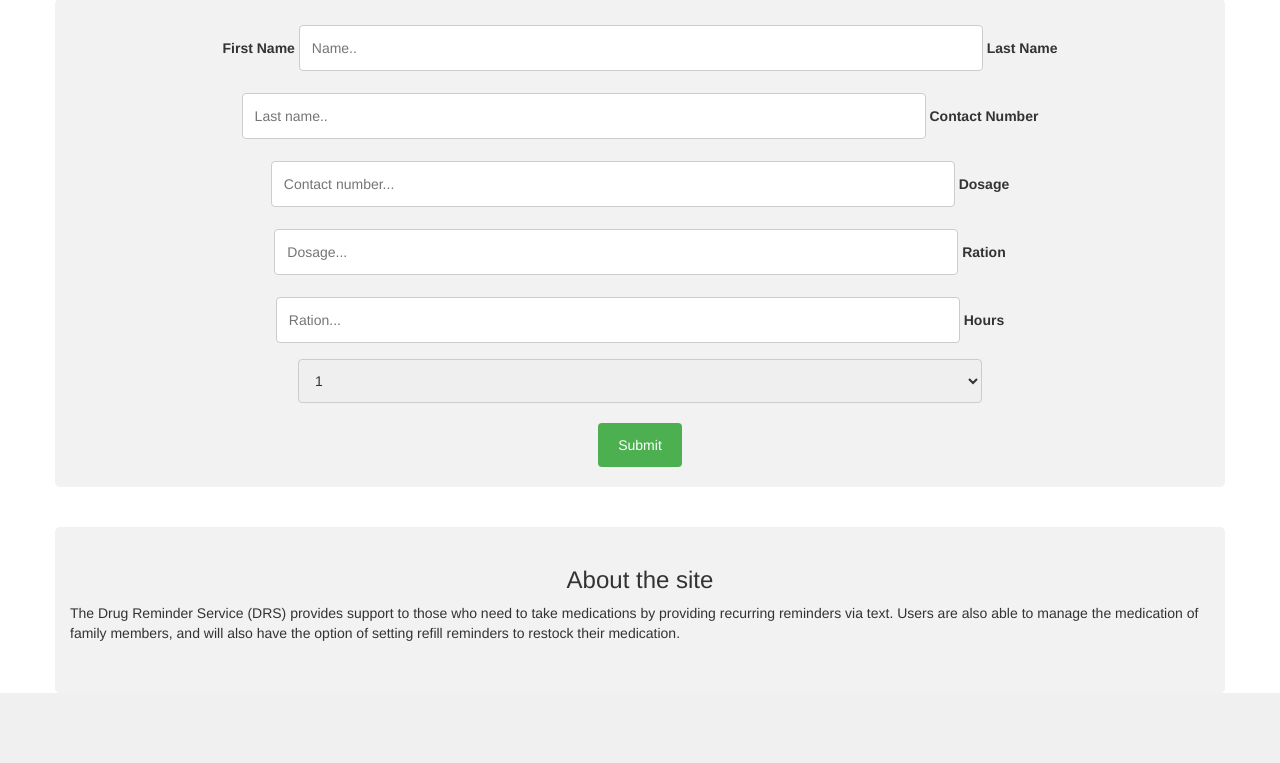
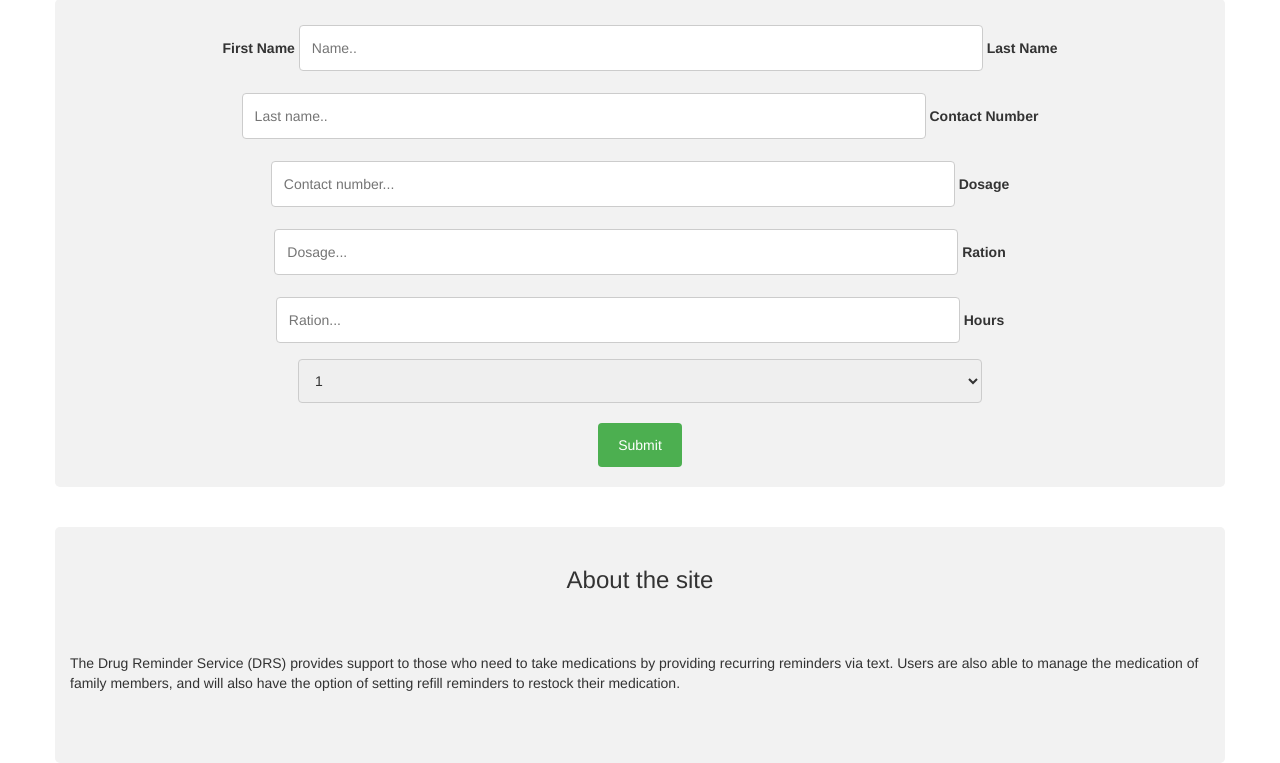
Before and after one commit to katkoler/drug_reminder, a Flask app: page / in a window 1280 px wide. Shown: the part 630-1393 px from the top of the page. Before the commit the page ends 1323 px from the top, so only its background shows below. Run offline with Flask 2, Linux system fonts and the light colour scheme; data that the repository does not hold is empty; some libraries are stand-ins or nearby versions.

Commit message:
Added in css for description

```diff
--- a/static/css/stylesheet.css
+++ b/static/css/stylesheet.css
@@ -121,3 +121,18 @@ input[type=submit]:hover {
 .block {
   text-align: center;
 }
+
+/* About the site*/
+div.container4 {
+    height: 10em;
+    position: relative }
+div.container4 p {
+    margin: 0;
+    position: absolute;
+    top: 50%;
+    left: 50%;
+    margin-right: -50%;
+    transform: translate(-50%, -50%) }
+
+
+  }
```
